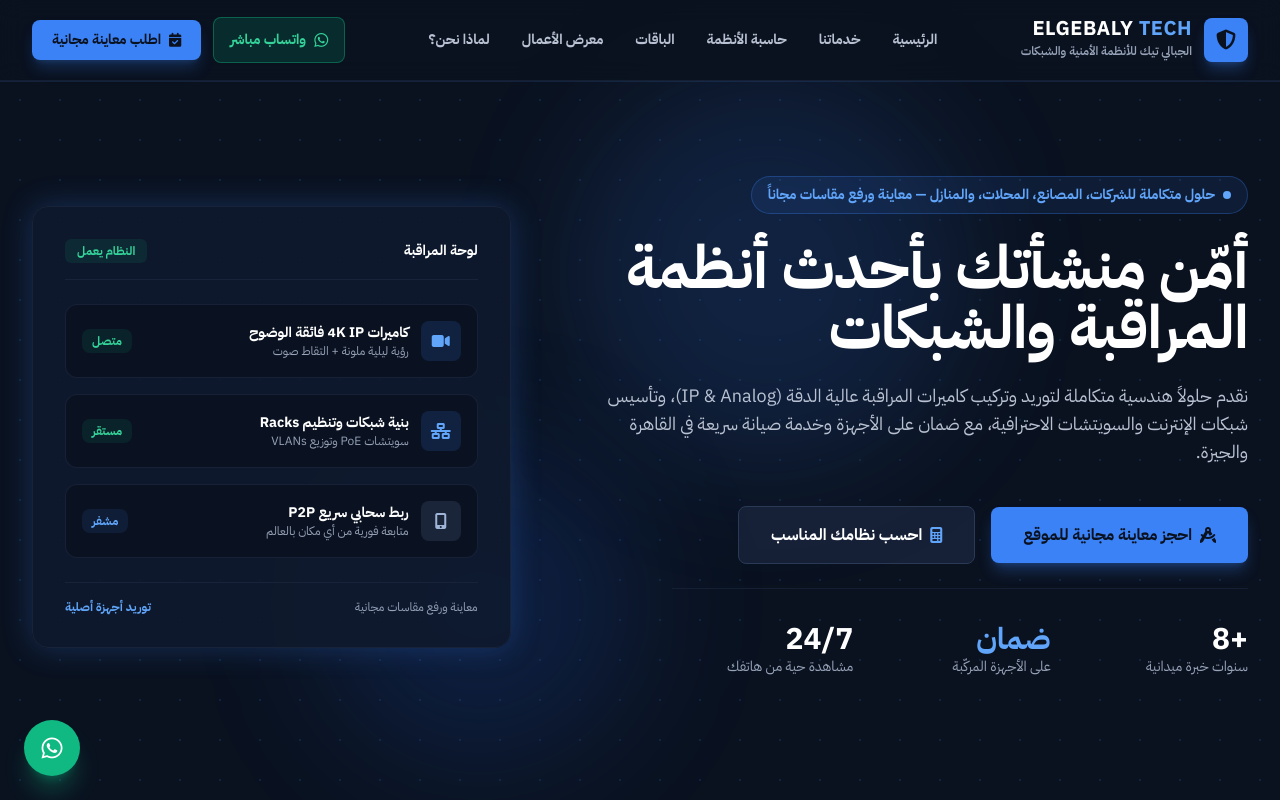
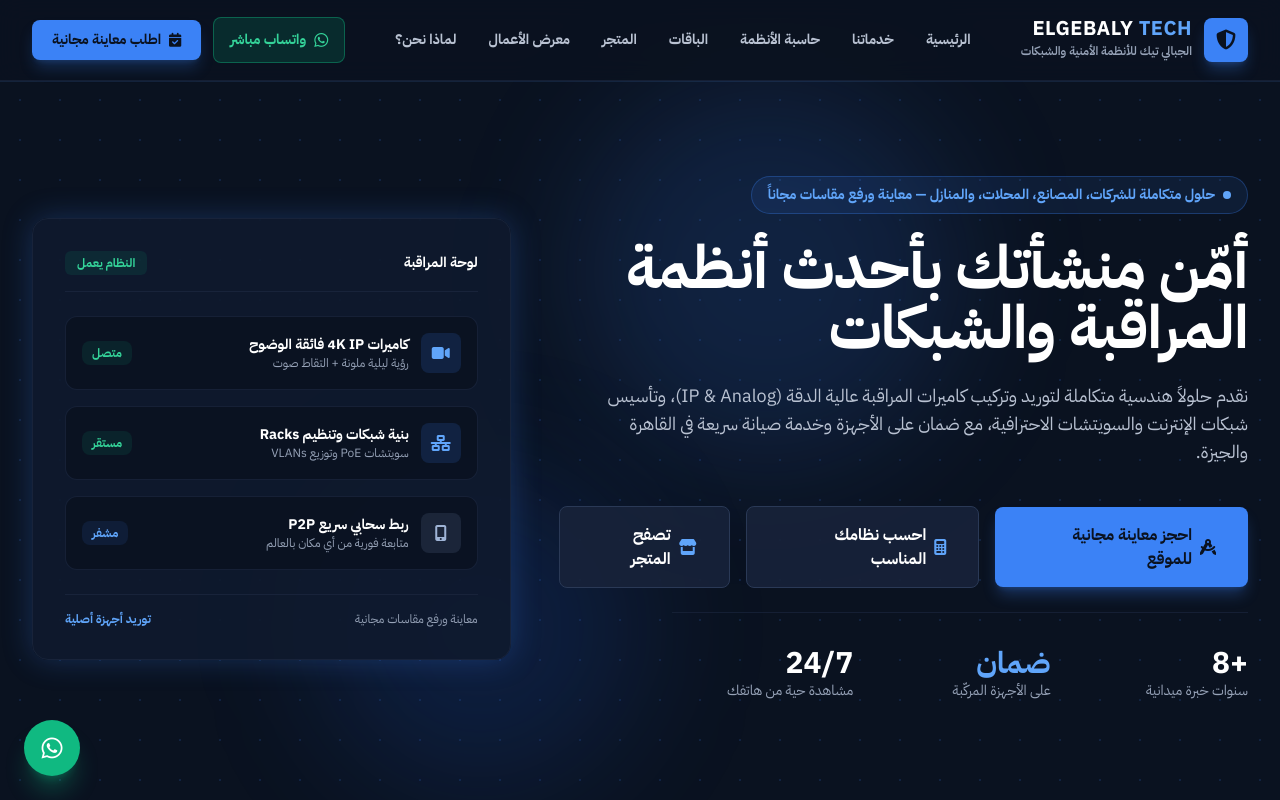
Before and after one commit to mohandelgebaly1-lab/elgebalytech, a plain HTML site: page index.html in a window 1280 px wide. Shown: the top 800 px of the page. Drawn offline with nearby package versions, Linux system fonts and the light colour scheme.

Commit message:
Update index.html

```diff
--- a/index.html
+++ b/index.html
@@ -235,7 +235,8 @@ h1,h2,h3{letter-spacing:-0.01em}
 section[id]{scroll-margin-top:5rem}
 .card-hover:hover{box-shadow:0 12px 28px -12px rgba(0,0,0,.6)!important}
 header{box-shadow:0 1px 0 rgba(96,165,250,.12)}
-</style><link href="https://cdn.tailwindcss.com" rel="preconnect"/><link crossorigin="anonymous" href="https://cdnjs.cloudflare.com" rel="preconnect"/><noscript><style>#portfolio #portfolio-container > div.port-card{opacity:1!important;transform:none!important}</style></noscript></head>
+</style><link href="https://cdn.tailwindcss.com" rel="preconnect"/><link crossorigin="anonymous" href="https://cdnjs.cloudflare.com" rel="preconnect"/><noscript><style>#portfolio #portfolio-container > div.port-card{opacity:1!important;transform:none!important}</style></noscript>
+</head>
 <body class="font-sans antialiased selection:bg-sky-500 selection:text-white">
 <!-- ================= الشريط العلوي (Navbar) ================= -->
 <header class="fixed top-0 w-full z-50 bg-[#0A1220]/90 backdrop-blur-md border-b border-slate-800/80">
@@ -255,6 +256,7 @@ header{box-shadow:0 1px 0 rgba(96,165,250,.12)}
 <a class="nav-link hover:text-sky-400 transition-colors" href="#services">خدماتنا</a>
 <a class="nav-link hover:text-sky-400 transition-colors" href="#estimator">حاسبة الأنظمة</a>
 <a class="nav-link hover:text-sky-400 transition-colors" href="#packages">الباقات</a>
+<a class="nav-link hover:text-sky-400 transition-colors" href="store.html">المتجر</a>
 <a class="nav-link hover:text-sky-400 transition-colors" href="#portfolio">معرض الأعمال</a>
 <a class="nav-link hover:text-sky-400 transition-colors" href="#why-us">لماذا نحن؟</a>
 </nav>
@@ -278,6 +280,7 @@ header{box-shadow:0 1px 0 rgba(96,165,250,.12)}
 <a class="block py-2 px-3 rounded-lg hover:bg-slate-800 text-slate-200 font-bold" href="#services">خدماتنا</a>
 <a class="block py-2 px-3 rounded-lg hover:bg-slate-800 text-slate-200 font-bold" href="#estimator">حاسبة الأنظمة الذكية</a>
 <a class="block py-2 px-3 rounded-lg hover:bg-slate-800 text-slate-200 font-bold" href="#packages">باقات الأسعار</a>
+<a class="block py-2 px-3 rounded-lg hover:bg-slate-800 text-slate-200 font-bold" href="store.html">المتجر</a>
 <a class="block py-2 px-3 rounded-lg hover:bg-slate-800 text-slate-200 font-bold" href="#portfolio">معرض الأعمال</a>
 <a class="block py-2 px-3 rounded-lg hover:bg-slate-800 text-slate-200 font-bold" href="#why-us">لماذا نحن؟</a>
 <a class="block text-center py-3 rounded-xl bg-sky-500 text-slate-950 font-extrabold mt-4" href="#contact">
@@ -306,6 +309,10 @@ header{box-shadow:0 1px 0 rgba(96,165,250,.12)}
 <a class="w-full sm:w-auto px-8 py-4 rounded-xl bg-slate-800/90 hover:bg-slate-800 border border-slate-700 text-white font-bold text-base transition-all flex items-center justify-center gap-2" href="#estimator">
 <i class="fa-solid fa-calculator text-sky-400"></i>
 <span>احسب نظامك المناسب</span>
+</a>
+<a class="w-full sm:w-auto px-8 py-4 rounded-xl bg-slate-800/90 hover:bg-slate-800 border border-slate-700 text-white font-bold text-base transition-all flex items-center justify-center gap-2" href="store.html">
+<i class="fa-solid fa-store text-sky-400"></i>
+<span>تصفح المتجر</span>
 </a>
 </div>
 <div class="grid grid-cols-3 gap-4 pt-8 border-t border-slate-800/80 max-w-xl mx-auto lg:mx-0 fade-up-delay-3">
@@ -1175,5 +1182,6 @@ header{box-shadow:0 1px 0 rgba(96,165,250,.12)}
             renderSiteContent();
         });
     </script>
+
 </body>
 </html>
```
